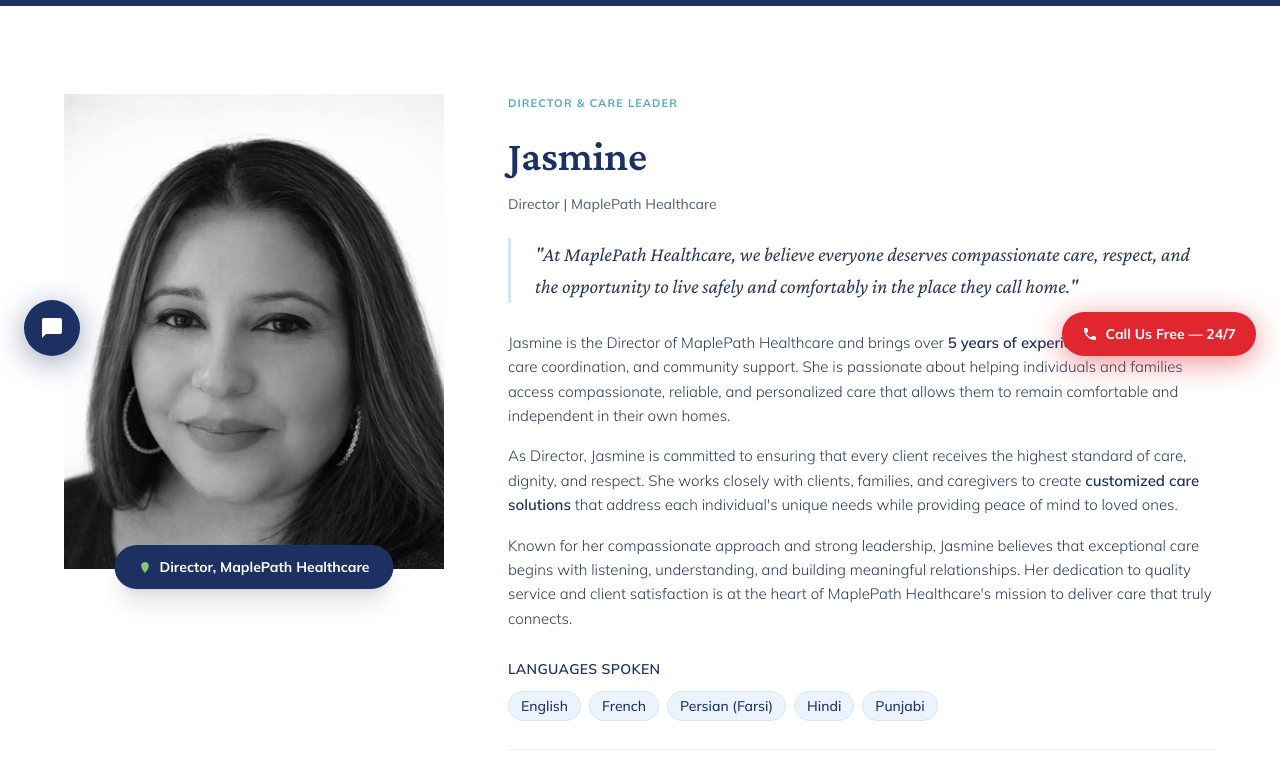
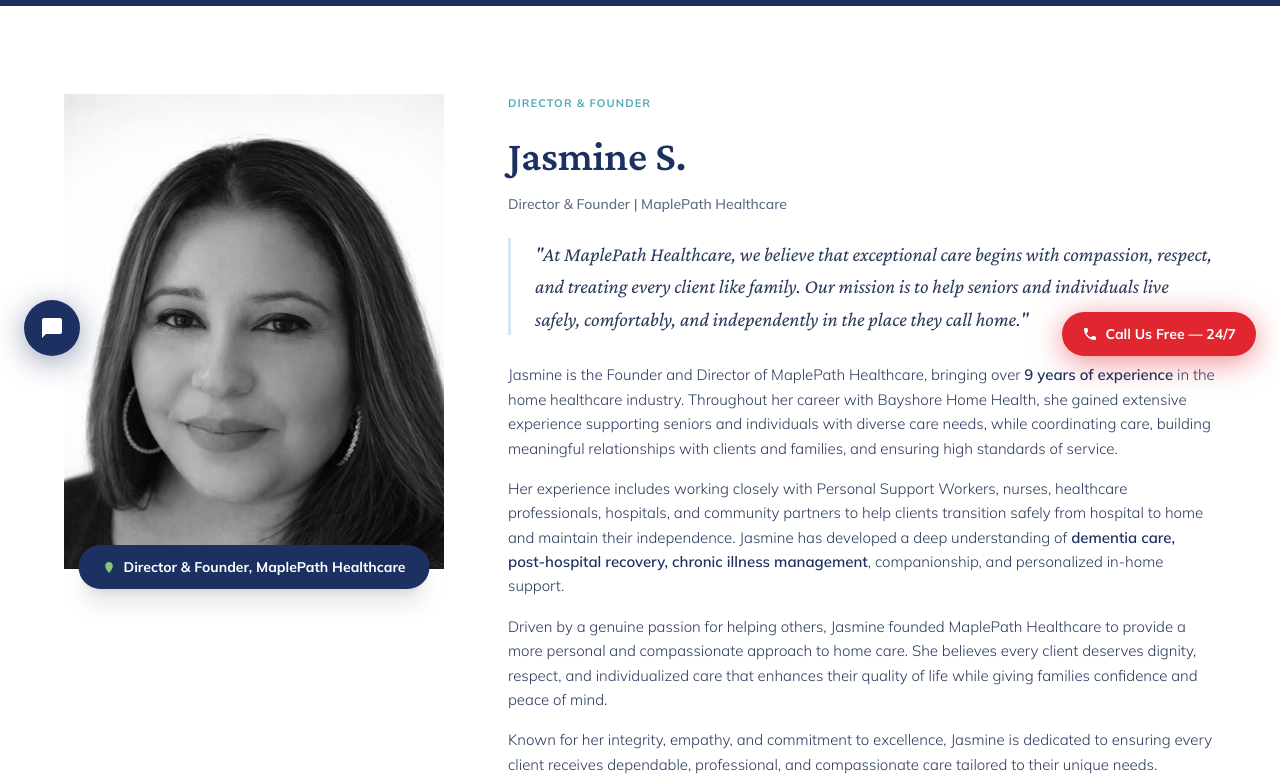
Before and after one commit to BizzOne-Digital/maplepathhealthcare, a Next.js app: page /about in a window 1280 px wide. Shown: the part 420-1199 px from the top of the page. Built offline with nearby package versions, Linux system fonts and the light colour scheme.

Commit message:
changes done

```diff
--- a/app/about/page.tsx
+++ b/app/about/page.tsx
@@ -6,8 +6,8 @@ const langs = ['English','French','Persian (Farsi)','Hindi','Punjabi']
 const values = [
   { title: 'Compassionate Care', desc: 'Every interaction begins with listening and understanding the person, not the condition.', icon: <path d="M12 21.35l-1.45-1.32C5.4 15.36 2 12.28 2 8.5 2 5.42 4.42 3 7.5 3c1.74 0 3.41.81 4.5 2.09C13.09 3.81 14.76 3 16.5 3 19.58 3 22 5.42 22 8.5c0 3.78-3.4 6.86-8.55 11.54L12 21.35z"/> },
   { title: 'Dignity & Respect', desc: 'Every client is treated with the dignity and respect they deserve, regardless of their condition.', icon: <path d="M12 2C8.13 2 5 5.13 5 9c0 5.25 7 13 7 13s7-7.75 7-13c0-3.87-3.13-7-7-7z"/> },
-  { title: 'Reliable Expertise', desc: 'Over 5 years of experience in care coordination, client service, and community support.', icon: <path d="M12 1L3 5v6c0 5.55 3.84 10.74 9 12 5.16-1.26 9-6.45 9-12V5l-9-4z"/> },
-  { title: 'Community Connection', desc: 'Serving diverse communities in Halton Region and the Greater Toronto Area.', icon: <path d="M16 11c1.66 0 2.99-1.34 2.99-3S17.66 5 16 5c-1.66 0-3 1.34-3 3s1.34 3 3 3zm-8 0c1.66 0 2.99-1.34 2.99-3S9.66 5 8 5C6.34 5 5 6.34 5 8s1.34 3 3 3zm0 2c-2.33 0-7 1.17-7 3.5V19h14v-2.5c0-2.33-4.67-3.5-7-3.5z"/> },
+  { title: 'Reliable Expertise', desc: 'Over 9 years of experience in the home healthcare industry, including dementia and post-hospital care.', icon: <path d="M12 1L3 5v6c0 5.55 3.84 10.74 9 12 5.16-1.26 9-6.45 9-12V5l-9-4z"/> },
+  { title: 'Community Connection', desc: 'Serving diverse communities throughout Halton Region, Halton Hills, and the Greater Toronto Area.', icon: <path d="M16 11c1.66 0 2.99-1.34 2.99-3S17.66 5 16 5c-1.66 0-3 1.34-3 3s1.34 3 3 3zm-8 0c1.66 0 2.99-1.34 2.99-3S9.66 5 8 5C6.34 5 5 6.34 5 8s1.34 3 3 3zm0 2c-2.33 0-7 1.17-7 3.5V19h14v-2.5c0-2.33-4.67-3.5-7-3.5z"/> },
 ]
 
 export default function AboutPage() {
@@ -32,25 +32,26 @@ export default function AboutPage() {
                 </div>
                 <div className="absolute -bottom-5 left-1/2 -translate-x-1/2 bg-[#1C3162] text-white px-6 py-3 rounded-full text-sm font-bold whitespace-nowrap shadow-xl flex items-center gap-2">
                   <svg width="13" height="13" viewBox="0 0 24 24" fill="#89C477"><path d="M12 2C8.13 2 5 5.13 5 9c0 5.25 7 13 7 13s7-7.75 7-13c0-3.87-3.13-7-7-7z"/></svg>
-                  Director, MaplePath Healthcare
+                  Director & Founder, MaplePath Healthcare
                 </div>
               </div>
             </AnimateIn>
 
             <AnimateIn delay={150}>
               <div>
-                <div className="text-[11px] font-bold uppercase tracking-widest text-[#54AABA] mb-2">Director & Care Leader</div>
-                <h2 className="font-serif text-[42px] font-semibold text-[#1C3162] mb-1">Jasmine</h2>
-                <div className="text-sm text-[#5C6B80] mb-6 font-medium">Director | MaplePath Healthcare</div>
+                <div className="text-[11px] font-bold uppercase tracking-widest text-[#54AABA] mb-2">Director & Founder</div>
+                <h2 className="font-serif text-[42px] font-semibold text-[#1C3162] mb-1">Jasmine S.</h2>
+                <div className="text-sm text-[#5C6B80] mb-6 font-medium">Director & Founder | MaplePath Healthcare</div>
 
                 <blockquote className="font-serif text-xl italic leading-relaxed text-[#2A3A5C] border-l-[3px] border-[#D4E7F7] pl-6 mb-7">
-                  "At MaplePath Healthcare, we believe everyone deserves compassionate care, respect, and the opportunity to live safely and comfortably in the place they call home."
+                  "At MaplePath Healthcare, we believe that exceptional care begins with compassion, respect, and treating every client like family. Our mission is to help seniors and individuals live safely, comfortably, and independently in the place they call home."
                 </blockquote>
 
                 <div className="space-y-4 text-[15px] text-[#2A3A5C] leading-relaxed font-light mb-7">
-                  <p>Jasmine is the Director of MaplePath Healthcare and brings over <strong className="text-[#1C3162] font-semibold">5 years of experience</strong> in client service, care coordination, and community support. She is passionate about helping individuals and families access compassionate, reliable, and personalized care that allows them to remain comfortable and independent in their own homes.</p>
-                  <p>As Director, Jasmine is committed to ensuring that every client receives the highest standard of care, dignity, and respect. She works closely with clients, families, and caregivers to create <strong className="text-[#1C3162] font-semibold">customized care solutions</strong> that address each individual's unique needs while providing peace of mind to loved ones.</p>
-                  <p>Known for her compassionate approach and strong leadership, Jasmine believes that exceptional care begins with listening, understanding, and building meaningful relationships. Her dedication to quality service and client satisfaction is at the heart of MaplePath Healthcare's mission to deliver care that truly connects.</p>
+                  <p>Jasmine is the Founder and Director of MaplePath Healthcare, bringing over <strong className="text-[#1C3162] font-semibold">9 years of experience</strong> in the home healthcare industry. Throughout her career with Bayshore Home Health, she gained extensive experience supporting seniors and individuals with diverse care needs, while coordinating care, building meaningful relationships with clients and families, and ensuring high standards of service.</p>
+                  <p>Her experience includes working closely with Personal Support Workers, nurses, healthcare professionals, hospitals, and community partners to help clients transition safely from hospital to home and maintain their independence. Jasmine has developed a deep understanding of <strong className="text-[#1C3162] font-semibold">dementia care, post-hospital recovery, chronic illness management</strong>, companionship, and personalized in-home support.</p>
+                  <p>Driven by a genuine passion for helping others, Jasmine founded MaplePath Healthcare to provide a more personal and compassionate approach to home care. She believes every client deserves dignity, respect, and individualized care that enhances their quality of life while giving families confidence and peace of mind.</p>
+                  <p>Known for her integrity, empathy, and commitment to excellence, Jasmine is dedicated to ensuring every client receives dependable, professional, and compassionate care tailored to their unique needs.</p>
                 </div>
 
                 <div className="mb-7">
@@ -65,7 +66,7 @@ export default function AboutPage() {
                 <div className="border-t border-[rgba(42,67,115,.1)] pt-6 flex items-center gap-5">
                   <div className="font-serif text-[32px] italic text-[#1C3162]">Jasmine</div>
                   <div>
-                    <strong className="block text-sm font-bold text-[#1C3162]">Jasmine, Director</strong>
+                    <strong className="block text-sm font-bold text-[#1C3162]">Jasmine S., Director & Founder</strong>
                     <span className="text-xs text-[#5C6B80]">Maplepath Healthcare · Halton Hills, ON</span>
                   </div>
                 </div>
--- a/app/globals.css
+++ b/app/globals.css
@@ -86,3 +86,28 @@ body {
 /* Scroll reveal */
 .reveal { opacity: 0; transform: translateY(30px); transition: opacity 0.6s ease, transform 0.6s ease; }
 .reveal.visible { opacity: 1; transform: translateY(0); }
+
+/* Page transition (per-route, via app/template.tsx) */
+@keyframes page-in { from { opacity: 0; transform: translateY(14px); } to { opacity: 1; transform: translateY(0); } }
+.page-transition { animation: page-in 0.45s cubic-bezier(.22,.61,.36,1) both; }
+
+/* Mobile nav open animation */
+@keyframes slide-down { from { opacity: 0; transform: translateY(-10px); } to { opacity: 1; transform: translateY(0); } }
+.mobile-nav-enter { animation: slide-down 0.25s ease both; }
+
+/* Nav link animated underline */
+.nav-link { position: relative; }
+.nav-link::after {
+  content: ''; position: absolute; left: 12px; right: 12px; bottom: 2px; height: 2px;
+  background: #5DA6DD; border-radius: 2px; transform: scaleX(0); transform-origin: left;
+  transition: transform 0.25s ease;
+}
+.nav-link:hover::after { transform: scaleX(1); }
+
+/* Tab content fade (privacy page, etc.) */
+@keyframes fade-in { from { opacity: 0; transform: translateY(6px); } to { opacity: 1; transform: translateY(0); } }
+.tab-fade { animation: fade-in 0.3s ease both; }
+
+/* Logo micro-interaction */
+.logo-mark { transition: transform 0.3s ease; }
+a:hover > .logo-mark { transform: scale(1.06) rotate(-2deg); }
--- a/app/page.tsx
+++ b/app/page.tsx
@@ -194,20 +194,20 @@ export default function HomePage() {
             <AnimateIn delay={150}>
               <div className="pt-1">
                 <div className="text-[11px] font-bold uppercase tracking-widest text-[#54AABA] mb-2">Meet Our Director</div>
-                <h2 className="font-serif text-[36px] font-semibold text-[#1C3162] leading-tight mb-1">Jasmine</h2>
-                <div className="text-sm text-[#5C6B80] mb-6 font-medium">Director, Maplepath Healthcare</div>
+                <h2 className="font-serif text-[36px] font-semibold text-[#1C3162] leading-tight mb-1">Jasmine S.</h2>
+                <div className="text-sm text-[#5C6B80] mb-6 font-medium">Director & Founder, MaplePath Healthcare</div>
                 <blockquote className="font-serif text-[19px] italic leading-relaxed text-[#2A3A5C] border-l-[3px] border-[#D4E7F7] pl-5 mb-6">
-                  "At MaplePath Healthcare, we believe everyone deserves compassionate care, respect, and the opportunity to live safely and comfortably in the place they call home."
+                  "At MaplePath Healthcare, we believe that exceptional care begins with compassion, respect, and treating every client like family. Our mission is to help seniors and individuals live safely, comfortably, and independently in the place they call home."
                 </blockquote>
                 <div className="space-y-4 text-[15px] text-[#2A3A5C] leading-relaxed font-light">
-                  <p>Jasmine is the Director of MaplePath Healthcare and brings over <strong className="text-[#1C3162] font-semibold">5 years of experience</strong> in client service, care coordination, and community support. She is passionate about helping individuals and families access compassionate, reliable, and personalized care.</p>
-                  <p>Known for her compassionate approach and strong leadership, Jasmine believes that exceptional care begins with listening, understanding, and building meaningful relationships. Her dedication to quality service and client satisfaction is at the heart of MaplePath Healthcare's mission.</p>
-                  <p>Jasmine is <strong className="text-[#1C3162] font-semibold">multilingual</strong> — communicating with clients and families in English, French, Persian (Farsi), Hindi, and Punjabi, helping MaplePath Healthcare serve the diverse communities throughout Halton Region and the GTA.</p>
+                  <p>Jasmine is the Founder and Director of MaplePath Healthcare, bringing over <strong className="text-[#1C3162] font-semibold">9 years of experience</strong> in the home healthcare industry. Throughout her career with Bayshore Home Health, she gained extensive experience supporting seniors and individuals with diverse care needs, coordinating care and building meaningful relationships with clients and families.</p>
+                  <p>Known for her integrity, empathy, and commitment to excellence, Jasmine is dedicated to ensuring every client receives dependable, professional, and compassionate care tailored to their unique needs.</p>
+                  <p>Jasmine is <strong className="text-[#1C3162] font-semibold">multilingual</strong> — communicating with clients and families in English, French, Persian (Farsi), Hindi, and Punjabi, helping MaplePath Healthcare serve the diverse communities throughout Halton Region, Halton Hills, and the GTA.</p>
                 </div>
                 <div className="flex items-center gap-4 mt-7 pt-6 border-t border-[rgba(42,67,115,.1)]">
                   <div className="font-serif text-[28px] italic text-[#1C3162]">Jasmine</div>
                   <div>
-                    <strong className="block text-sm font-bold text-[#1C3162]">Jasmine, Director</strong>
+                    <strong className="block text-sm font-bold text-[#1C3162]">Jasmine S., Director & Founder</strong>
                     <span className="text-xs text-[#5C6B80]">Maplepath Healthcare · Halton Hills, ON</span>
                   </div>
                 </div>
--- a/app/privacy/page.tsx
+++ b/app/privacy/page.tsx
@@ -117,7 +117,7 @@ export default function PrivacyPage() {
                 </button>
               ))}
             </div>
-            <div className="p-10">{content[active]}</div>
+            <div key={active} className="tab-fade p-10">{content[active]}</div>
           </div>
         </div>
       </section>
--- /dev/null
+++ b/app/template.tsx
@@ -0,0 +1,3 @@
+export default function Template({ children }: { children: React.ReactNode }) {
+  return <div className="page-transition">{children}</div>
+}
--- a/components/chatbotKnowledge.ts
+++ b/components/chatbotKnowledge.ts
@@ -103,7 +103,7 @@ export const knowledgeBase: KnowledgeEntry[] = [
   {
     keywords: ['who', 'jasmine', 'director', 'owner', 'company', 'about'],
     question: 'Who runs Maplepath Healthcare?',
-    answer: 'Jasmine is the Director of Maplepath Healthcare, with 5+ years of experience in client service and care coordination. She is multilingual (English, French, Persian, Hindi, Punjabi) and leads a locally operated agency based in Halton Hills, Ontario.',
+    answer: 'Jasmine S. is the Director & Founder of Maplepath Healthcare, with 9+ years of experience in the home healthcare industry, including her career with Bayshore Home Health. She is multilingual (English, French, Persian, Hindi, Punjabi) and leads a locally operated agency based in Halton Hills, Ontario, serving Halton Region and the GTA.',
   },
   {
     keywords: ['background check', 'verified', 'trust', 'vetted', 'screened'],
```
Also changed, not shown: app/how-it-works/page.tsx (+10 -8 lines), components/Header.tsx (+6 -6 lines).
